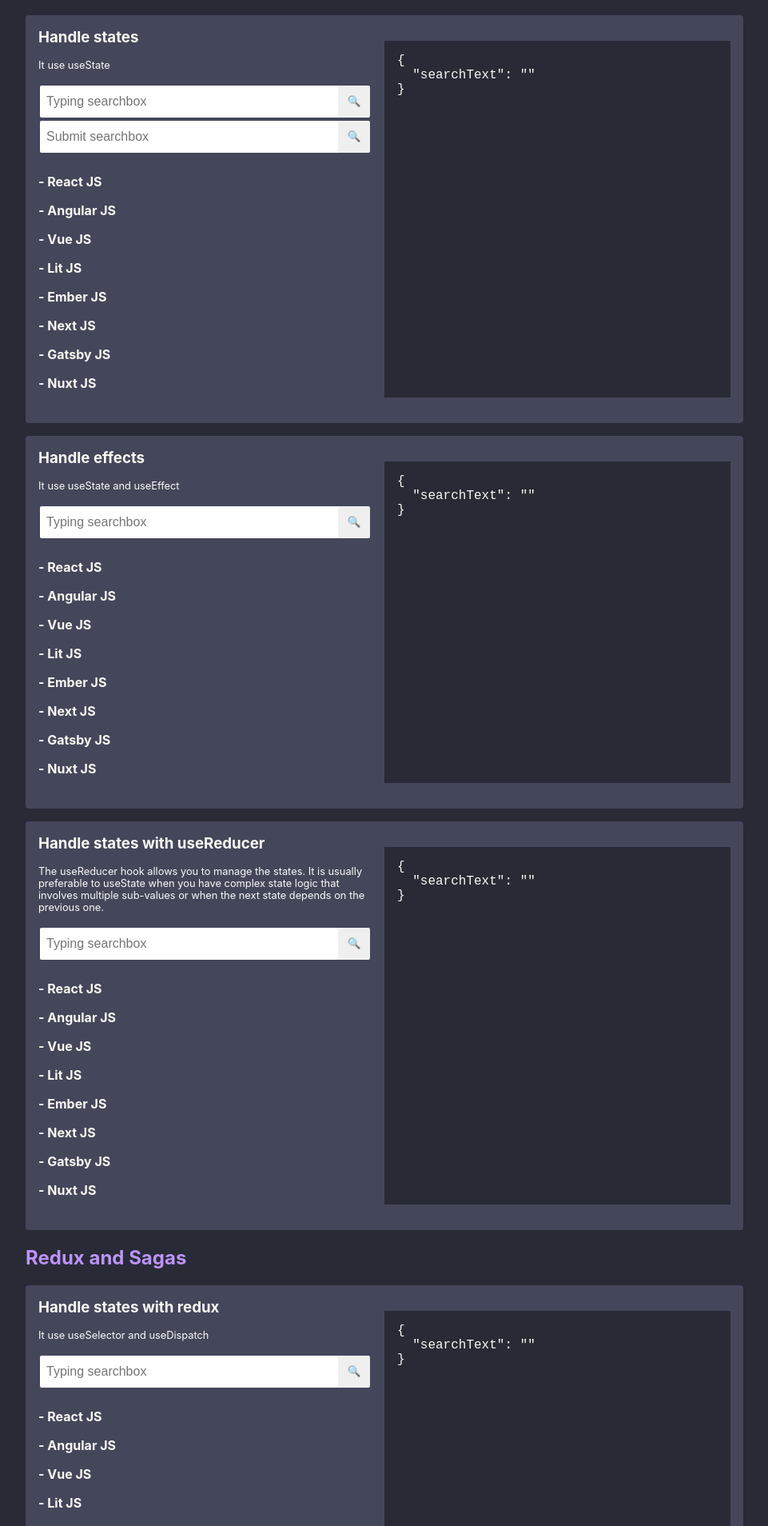
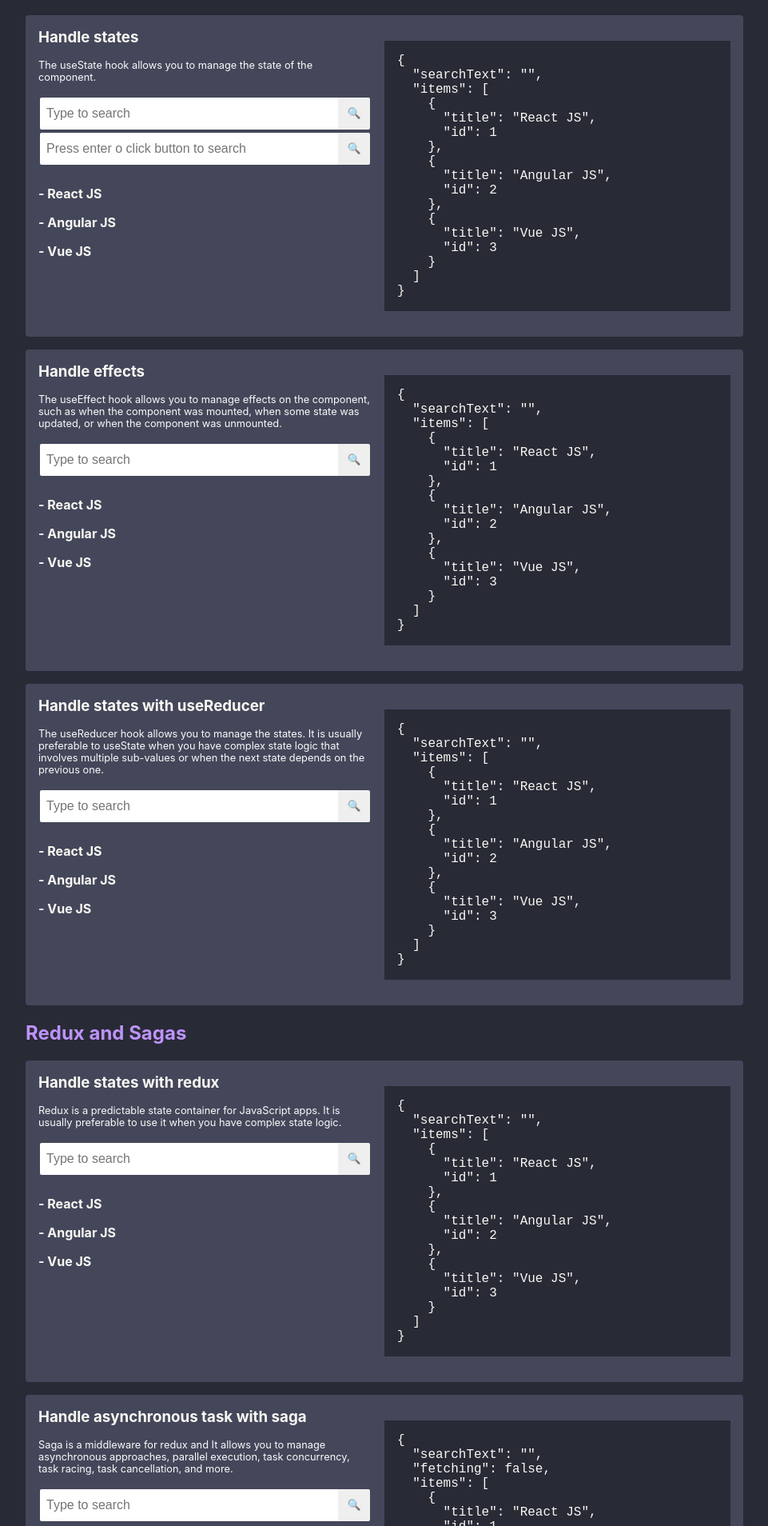
Before and after one commit to MaxiGarcia13/examples-react, a React (Vite) app: page / in a window 1280 px wide. Shown: the part 172-2080 px from the top of the page at 80% size, without its empty margins (159-1120 px from the left). Built offline with nearby package versions, Linux system fonts and the light colour scheme.

Commit message:
feat: improve description of the sections

```diff
--- a/src/components/handle-effects-class.jsx
+++ b/src/components/handle-effects-class.jsx
@@ -45,10 +45,10 @@ class HandleEffectsClass extends React.Component {
     return (
       <Section
         title='Handle effects'
-        description='It use componentDidMount, componentDidUpdate and setState'
-        dataToShow={{ searchText: this.state.searchText }}
+        description='For manage effects in class component yo can use componentDidMount, componentDidUpdate or componentWillUnmount.'
+        dataToShow={{ searchText: this.state.searchText, items: this.state.itemsFiltered }}
       >
-        <SearchBox placeholder='Typing searchbox' onChange={this.onChange} />
+        <SearchBox placeholder='Type to search' onChange={this.onChange} />
 
         <List items={this.state.itemsFiltered} ItemComponent={this.renderItem} />
       </Section>
--- a/src/components/handle-effects-fc.jsx
+++ b/src/components/handle-effects-fc.jsx
@@ -25,8 +25,12 @@ const HandleEffectsFC = () => {
   }, [searchText]);
 
   return (
-    <Section title='Handle effects' description='It use useState and useEffect' dataToShow={{ searchText }}>
-      <SearchBox placeholder='Typing searchbox' onChange={onChange} />
+    <Section
+      title='Handle effects'
+      description='The useEffect hook allows you to manage effects on the component, such as when the component was mounted, when some state was updated, or when the component was unmounted.'
+      dataToShow={{ searchText, items: itemsFiltered }}
+    >
+      <SearchBox placeholder='Type to search' onChange={onChange} />
 
       <List
         items={itemsFiltered}
--- a/src/components/handle-state-class.jsx
+++ b/src/components/handle-state-class.jsx
@@ -33,9 +33,13 @@ class HandleStateClass extends React.Component {
 
   render() {
     return (
-      <Section title='Handle states' description='It use setState' dataToShow={{ searchText: this.state.searchText }}>
-        <SearchBox placeholder='Typing searchbox' onChange={this.onChange} />
-        <SearchBox placeholder='Submit searchbox' onSubmit={this.onSubmit} />
+      <Section
+        title='Handle states'
+        description='You can define the state in the contructor of the class and then you can modify yours state with setState.'
+        dataToShow={{ searchText: this.state.searchText, items: this.state.itemsFiltered }}
+      >
+        <SearchBox placeholder='Type to search' onChange={this.onChange} />
+        <SearchBox placeholder='Press enter o click button to search' onSubmit={this.onSubmit} />
 
         <List items={this.state.itemsFiltered} ItemComponent={this.renderItem} />
       </Section>
--- a/src/components/handle-state-fc.jsx
+++ b/src/components/handle-state-fc.jsx
@@ -21,9 +21,13 @@ const HandleStateFC = () => {
   };
 
   return (
-    <Section title='Handle states' description='It use useState' dataToShow={{ searchText }}>
-      <SearchBox placeholder='Typing searchbox' onChange={onChange} />
-      <SearchBox placeholder='Submit searchbox' onSubmit={onSubmit} />
+    <Section
+      title='Handle states'
+      description='The useState hook allows you to manage the state of the component.'
+      dataToShow={{ searchText, items: itemsFiltered }}
+    >
+      <SearchBox placeholder='Type to search' onChange={onChange} />
+      <SearchBox placeholder='Press enter o click button to search' onSubmit={onSubmit} />
 
       <List
         items={itemsFiltered}
--- a/src/components/handle-states-with-redux-and-saga-fc.jsx
+++ b/src/components/handle-states-with-redux-and-saga-fc.jsx
@@ -16,11 +16,11 @@ const HandleStatesWithReduxAndSagaFC = () => {
 
   return (
     <Section
-      title='Handle states with redux and saga'
-      description='It use useSelector, useDispatch and debounce'
-      dataToShow={{ searchText, fetching }}
+      title='Handle asynchronous task with saga'
+      description='Saga is a middleware for redux and It allows you to manage asynchronous approaches,  parallel execution, task concurrency, task racing, task cancellation, and more.'
+      dataToShow={{ searchText, fetching, items }}
     >
-      <SearchBox placeholder='Typing searchbox' onChange={onChange} />
+      <SearchBox placeholder='Type to search' onChange={onChange} />
       {fetching === true ? (
         <span>Loading... </span>
       ) : (
--- a/src/components/handle-states-with-redux-fc.jsx
+++ b/src/components/handle-states-with-redux-fc.jsx
@@ -17,10 +17,10 @@ const HandleStatesWithReduxFC = () => {
   return (
     <Section
       title='Handle states with redux'
-      description='It use useSelector and useDispatch'
-      dataToShow={{ searchText }}
+      description='Redux is a predictable state container for JavaScript apps. It is usually preferable to use it when you have complex state logic.'
+      dataToShow={{ searchText, items }}
     >
-      <SearchBox placeholder='Typing searchbox' onChange={onChange} />
+      <SearchBox placeholder='Type to search' onChange={onChange} />
 
       <List
         items={items}
--- a/src/components/handle-states-with-use-reducer.tsx
+++ b/src/components/handle-states-with-use-context.jsx
@@ -25,11 +25,11 @@ const HandleStatesWithUseReducerFC = () => {
 
   return (
     <Section
-      title='Handle states with useReducer'
+      title='Handle states with useContext'
       description='The useReducer hook allows you to manage the states. It is usually preferable to useState when you have complex state logic that involves multiple sub-values or when the next state depends on the previous one.'
-      dataToShow={{ searchText: state.searchText }}
+      dataToShow={{ searchText: state.searchText, items: state.items }}
     >
-      <SearchBox placeholder='Typing searchbox' onChange={onChange} />
+      <SearchBox placeholder='Type to search' onChange={onChange} />
 
       <List
         items={state.items}
--- /dev/null
+++ b/src/components/handle-states-with-use-reducer.jsx
@@ -0,0 +1,44 @@
+import { useReducer } from 'react';
+import Item from './item';
+import List from './list';
+import SearchBox from './search-box';
+import Section from './section';
+import ITEMS from '../data/technologies.json';
+import { filterDataByText } from '../utils/search';
+
+const initialState = { searchText: '', items: ITEMS };
+
+function reducer(state, action) {
+  switch (action.type) {
+    case 'onChange':
+      return { ...state, searchText: action.searchText, items: filterDataByText(action.searchText, ITEMS) };
+    default:
+      throw new Error();
+  }
+}
+
+const HandleStatesWithUseReducerFC = () => {
+  const [state, dispatch] = useReducer(reducer, initialState);
+  const onChange = (value) => {
+    dispatch({ type: 'onChange', searchText: value });
+  };
+
+  return (
+    <Section
+      title='Handle states with useReducer'
+      description='The useReducer hook allows you to manage the states. It is usually preferable to useState when you have complex state logic that involves multiple sub-values or when the next state depends on the previous one.'
+      dataToShow={{ searchText: state.searchText, items: state.items }}
+    >
+      <SearchBox placeholder='Type to search' onChange={onChange} />
+
+      <List
+        items={state.items}
+        ItemComponent={(item) => {
+          return <Item highlight={state.searchText} {...item}></Item>;
+        }}
+      />
+    </Section>
+  );
+};
+
+export default HandleStatesWithUseReducerFC;
--- a/src/data/technologies.json
+++ b/src/data/technologies.json
@@ -10,25 +10,5 @@
   {
     "title": "Vue JS",
     "id": 3
-  },
-  {
-    "title": "Lit JS",
-    "id": 4
-  },
-  {
-    "title": "Ember JS",
-    "id": 5
-  },
-  {
-    "title": "Next JS",
-    "id": 6
-  },
-  {
-    "title": "Gatsby JS",
-    "id": 7
-  },
-  {
-    "title": "Nuxt JS",
-    "id": 8
   }
 ]
```
